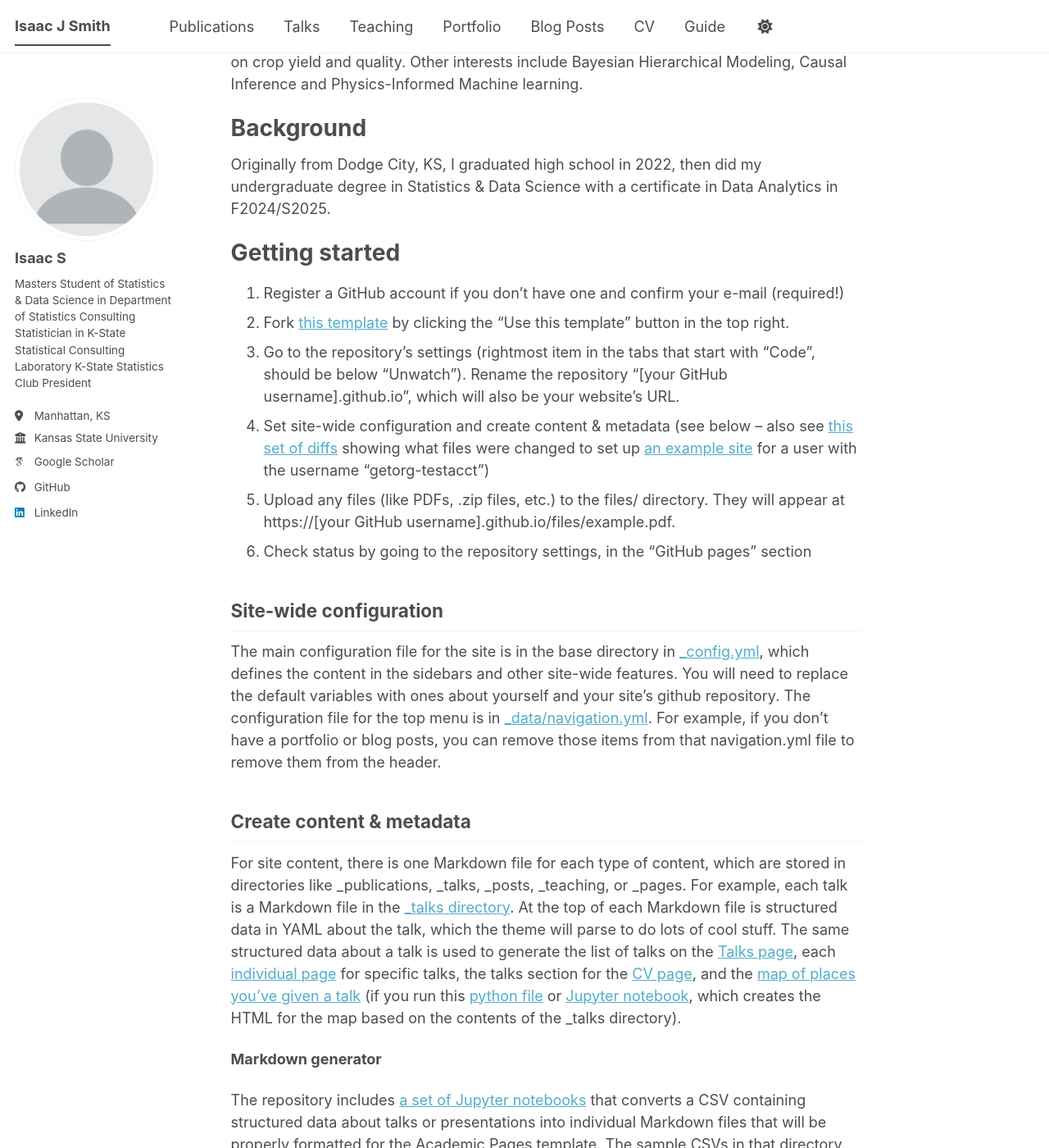
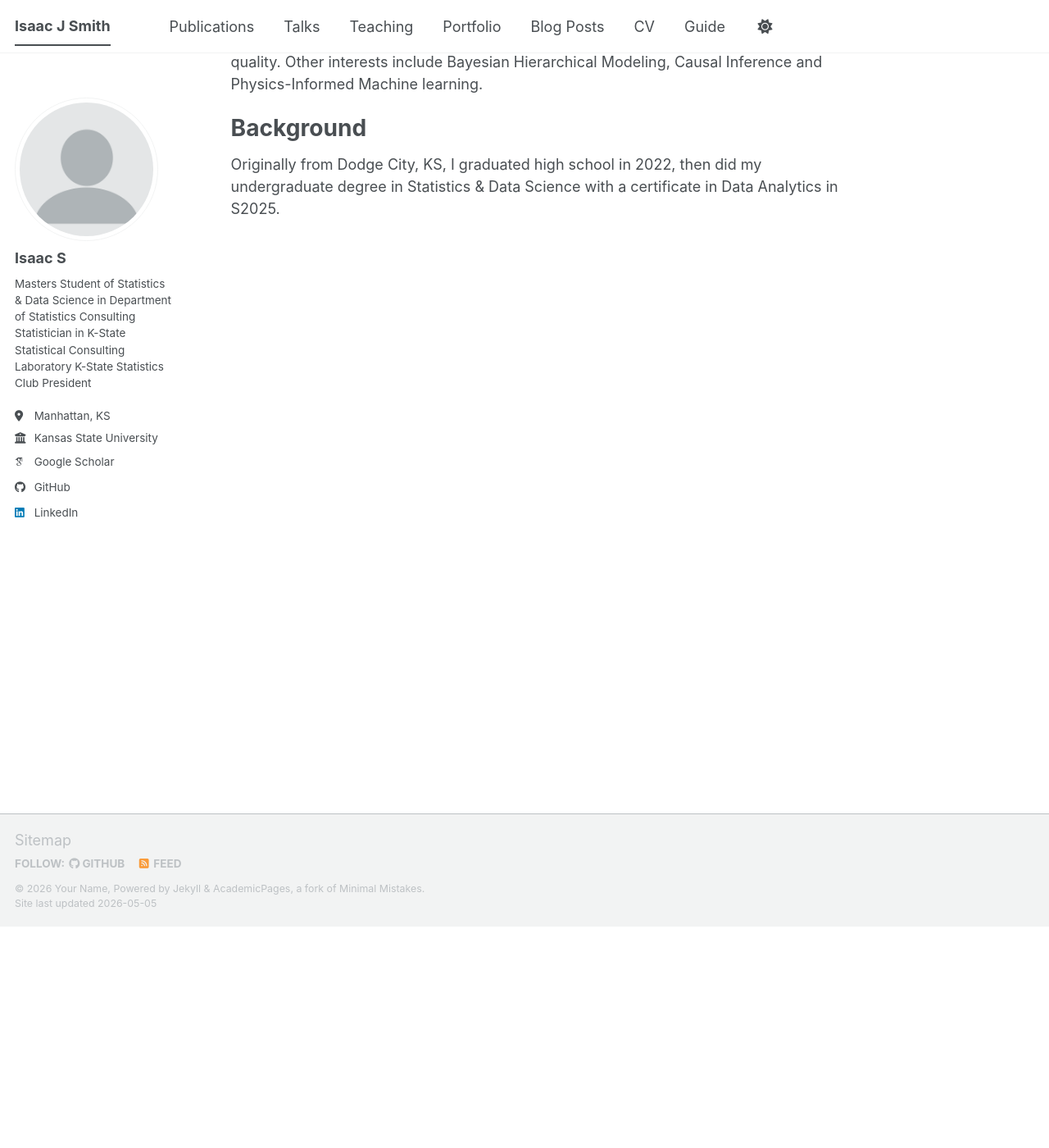
Before and after one commit to isaacu92/isaacu92.github.io, a Jekyll site: the page built from _pages/about.md, in a window 1280 px wide and 1400 px high, scrolled down 270 px. Shown: the whole window at 82% size. Built offline with Jekyll 4.4.1, drawn with Linux system fonts in a browser that asks for light colours; some web fonts are replaced; a script bundle is joined from its source files by our own code; library files that are not in the unit come from our copies; some of the changed text lies outside the part shown.

Commit message:
Update about.md

```diff
--- a/_pages/about.md
+++ b/_pages/about.md
@@ -7,41 +7,8 @@ redirect_from:
   - /about.html
 ---
 
- [Academic Pages template](https://github.com/academicpages/academicpages.github.io) I am currently a Masters student studying Statistics & Data Science at Kansas State University in the Department of Statistics. I currently am a member of Dr. Xuan Xu's lab, the X Lab, with labmates Dr. Yuzhou Xu and Xiarui Xiao. I also work under the supervision of Dr. Chris Vahl as a consulting statistician in the K-State Statistical Consulting Laboratory. In both labs, we focus on cross disiplinary research ranging from agronomy, genomics, pharmacokinetics, lipidomics, cancer research, and many more. Personal research includes evaluating the effects of extreme weather event on crop yield and quality. Other interests include Bayesian Hierarchical Modeling, Causal Inference and Physics-Informed Machine learning.
+I am currently a Masters student studying Statistics & Data Science at Kansas State University in the Department of Statistics. I currently am a member of Dr. Xuan Xu's lab, the X Lab, with labmates Dr. Yuzhou Xu and Xiarui Xiao. I also work under the supervision of Dr. Chris Vahl as a consulting statistician in the K-State Statistical Consulting Laboratory. In both labs, we focus on cross disiplinary research ranging from agronomy, genomics, pharmacokinetics, lipidomics, cancer research, and many more. Personal research includes evaluating the effects of extreme weather event on crop yield and quality. Other interests include Bayesian Hierarchical Modeling, Causal Inference and Physics-Informed Machine learning.
 
 Background
 ======
-Originally from Dodge City, KS, I graduated high school in 2022, then did my undergraduate degree in Statistics & Data Science with a certificate in Data Analytics in F2024/S2025.
-
-Getting started
-======
-1. Register a GitHub account if you don't have one and confirm your e-mail (required!)
-1. Fork [this template](https://github.com/academicpages/academicpages.github.io) by clicking the "Use this template" button in the top right.
-1. Go to the repository's settings (rightmost item in the tabs that start with "Code", should be below "Unwatch"). Rename the repository "[your GitHub username].github.io", which will also be your website's URL.
-1. Set site-wide configuration and create content & metadata (see below -- also see [this set of diffs](https://archive.is/3TPas) showing what files were changed to set up [an example site](https://getorg-testacct.github.io) for a user with the username "getorg-testacct")
-1. Upload any files (like PDFs, .zip files, etc.) to the files/ directory. They will appear at https://[your GitHub username].github.io/files/example.pdf.
-1. Check status by going to the repository settings, in the "GitHub pages" section
-
-Site-wide configuration
-------
-The main configuration file for the site is in the base directory in [_config.yml](https://github.com/academicpages/academicpages.github.io/blob/master/_config.yml), which defines the content in the sidebars and other site-wide features. You will need to replace the default variables with ones about yourself and your site's github repository. The configuration file for the top menu is in [_data/navigation.yml](https://github.com/academicpages/academicpages.github.io/blob/master/_data/navigation.yml). For example, if you don't have a portfolio or blog posts, you can remove those items from that navigation.yml file to remove them from the header.
-
-Create content & metadata
-------
-For site content, there is one Markdown file for each type of content, which are stored in directories like _publications, _talks, _posts, _teaching, or _pages. For example, each talk is a Markdown file in the [_talks directory](https://github.com/academicpages/academicpages.github.io/tree/master/_talks). At the top of each Markdown file is structured data in YAML about the talk, which the theme will parse to do lots of cool stuff. The same structured data about a talk is used to generate the list of talks on the [Talks page](https://academicpages.github.io/talks), each [individual page](https://academicpages.github.io/talks/2012-03-01-talk-1) for specific talks, the talks section for the [CV page](https://academicpages.github.io/cv), and the [map of places you've given a talk](https://academicpages.github.io/talkmap.html) (if you run this [python file](https://github.com/academicpages/academicpages.github.io/blob/master/talkmap.py) or [Jupyter notebook](https://github.com/academicpages/academicpages.github.io/blob/master/talkmap.ipynb), which creates the HTML for the map based on the contents of the _talks directory).
-
-**Markdown generator**
-
-The repository includes [a set of Jupyter notebooks](https://github.com/academicpages/academicpages.github.io/tree/master/markdown_generator
-) that converts a CSV containing structured data about talks or presentations into individual Markdown files that will be properly formatted for the Academic Pages template. The sample CSVs in that directory are the ones I used to create my own personal website at stuartgeiger.com. My usual workflow is that I keep a spreadsheet of my publications and talks, then run the code in these notebooks to generate the Markdown files, then commit and push them to the GitHub repository.
-
-How to edit your site's GitHub repository
-------
-Many people use a git client to create files on their local computer and then push them to GitHub's servers. If you are not familiar with git, you can directly edit these configuration and Markdown files directly in the github.com interface. Navigate to a file (like [this one](https://github.com/academicpages/academicpages.github.io/blob/master/_talks/2012-03-01-talk-1.md) and click the pencil icon in the top right of the content preview (to the right of the "Raw | Blame | History" buttons). You can delete a file by clicking the trashcan icon to the right of the pencil icon. You can also create new files or upload files by navigating to a directory and clicking the "Create new file" or "Upload files" buttons.
-
-Example: editing a Markdown file for a talk
-![Editing a Markdown file for a talk](/images/editing-talk.png)
-
-For more info
-------
-More info about configuring Academic Pages can be found in [the guide](https://academicpages.github.io/markdown/), the [growing wiki](https://github.com/academicpages/academicpages.github.io/wiki), and you can always [ask a question on GitHub](https://github.com/academicpages/academicpages.github.io/discussions). The [guides for the Minimal Mistakes theme](https://mmistakes.github.io/minimal-mistakes/docs/configuration/) (which this theme was forked from) might also be helpful.
+Originally from Dodge City, KS, I graduated high school in 2022, then did my undergraduate degree in Statistics & Data Science with a certificate in Data Analytics in S2025.
```
